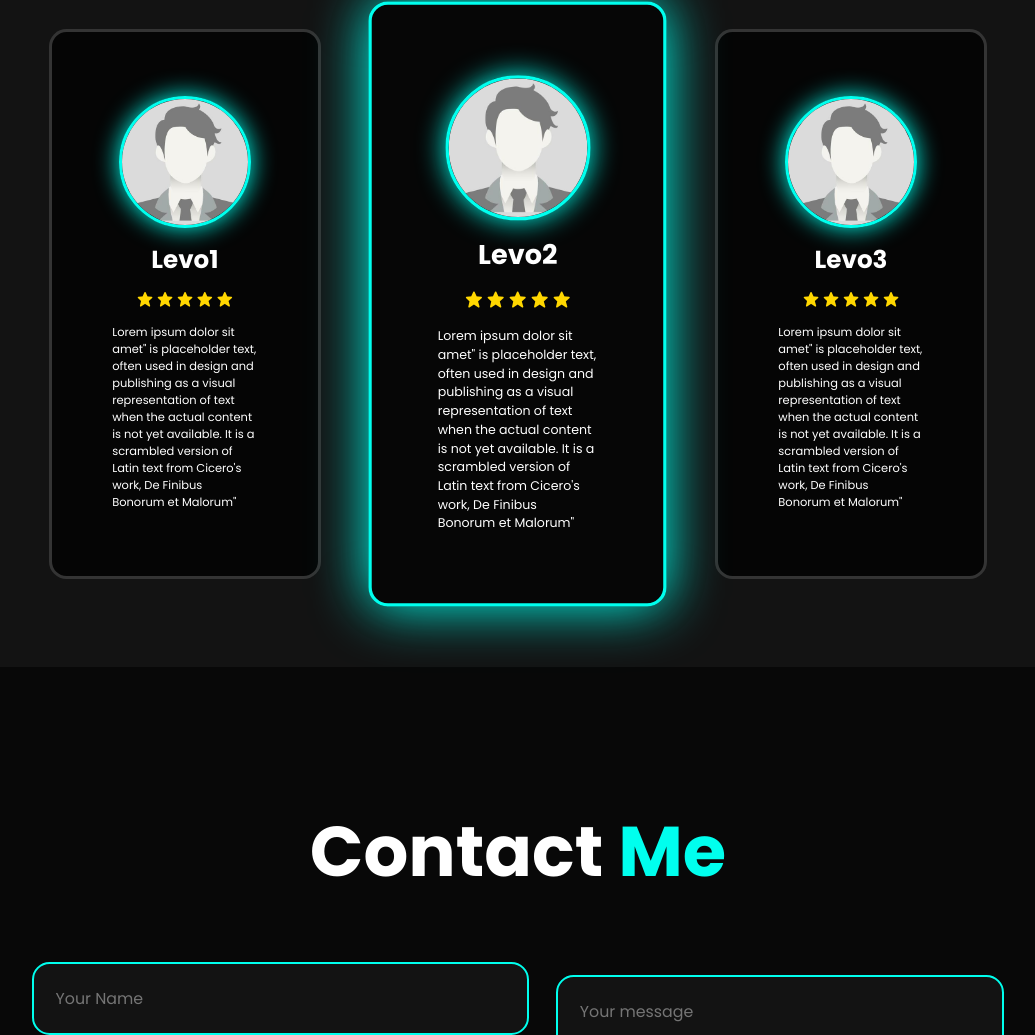
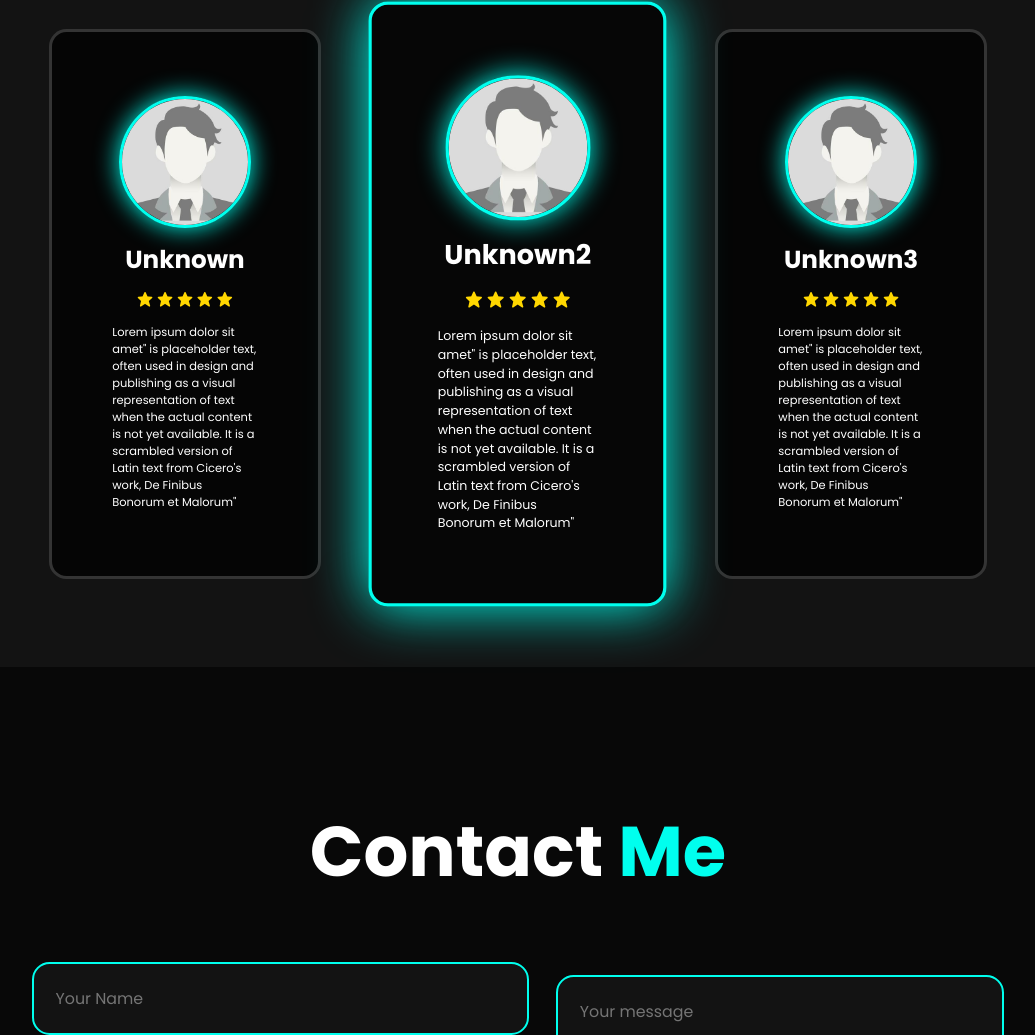
Before and after one commit to oprah14/-levent-kocoglu, a plain HTML site: page index.html in a window 1280 px wide. Shown: the part 3689-4724 px from the top of the page, without its empty margins (122-1157 px from the left). Drawn offline with nearby package versions, Linux system fonts and the light colour scheme.

Commit message:
html update

```diff
--- a/index.html
+++ b/index.html
@@ -210,7 +210,7 @@ boxicons.min.css"
 
       <div class="testimonial-item">
         <img src="img/1.png" alt="">
-        <h2>Levo1</h2>
+        <h2>Unknown</h2>
         <div class="raiting">
           <i class='bx bxs-star'></i>
           <i class='bx bxs-star'></i>
@@ -229,7 +229,7 @@ boxicons.min.css"
 
       <div class="testimonial-item">
         <img src="img/1.png" alt="">
-        <h2>Levo2</h2>
+        <h2>Unknown2</h2>
         <div class="raiting">
           <i class='bx bxs-star'></i>
           <i class='bx bxs-star'></i>
@@ -248,7 +248,7 @@ boxicons.min.css"
 
       <div class="testimonial-item">
         <img src="img/1.png" alt="">
-        <h2>Levo3</h2>
+        <h2>Unknown3</h2>
         <div class="raiting">
           <i class='bx bxs-star'></i>
           <i class='bx bxs-star'></i>
```
